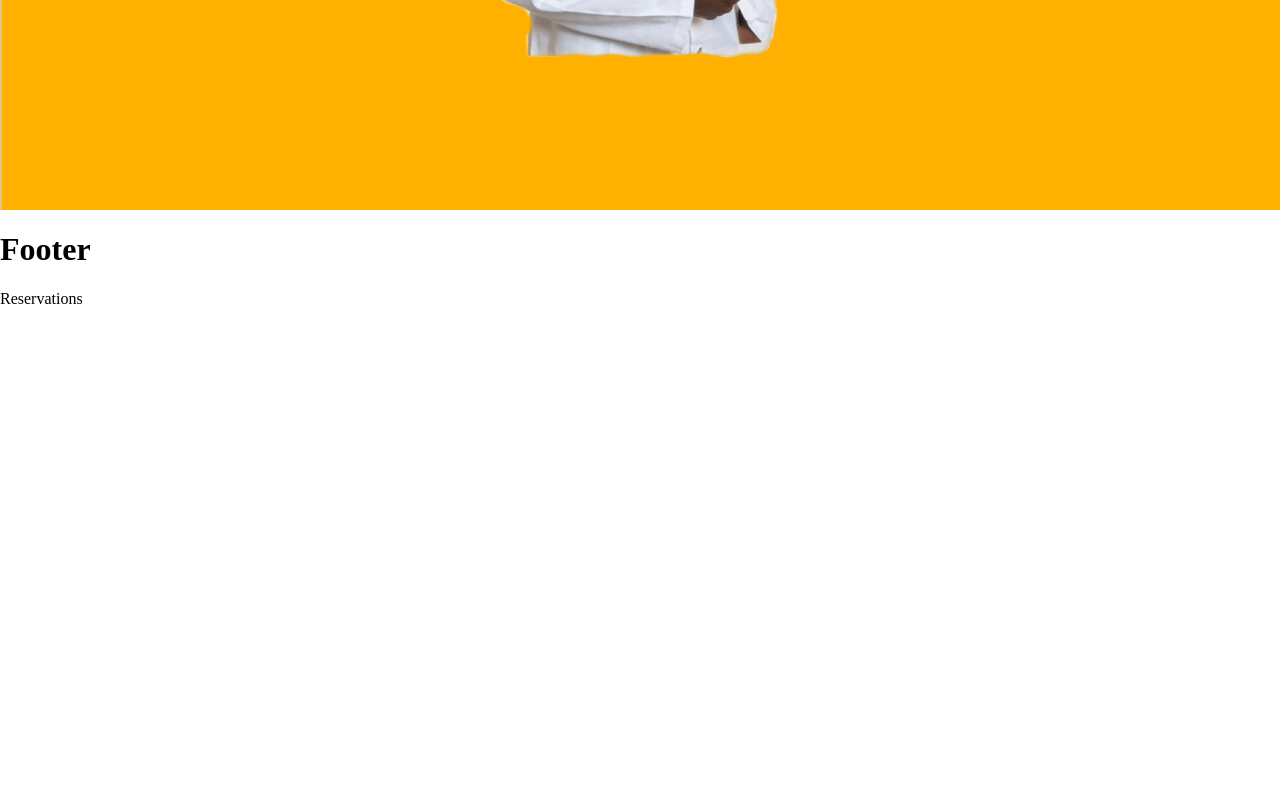
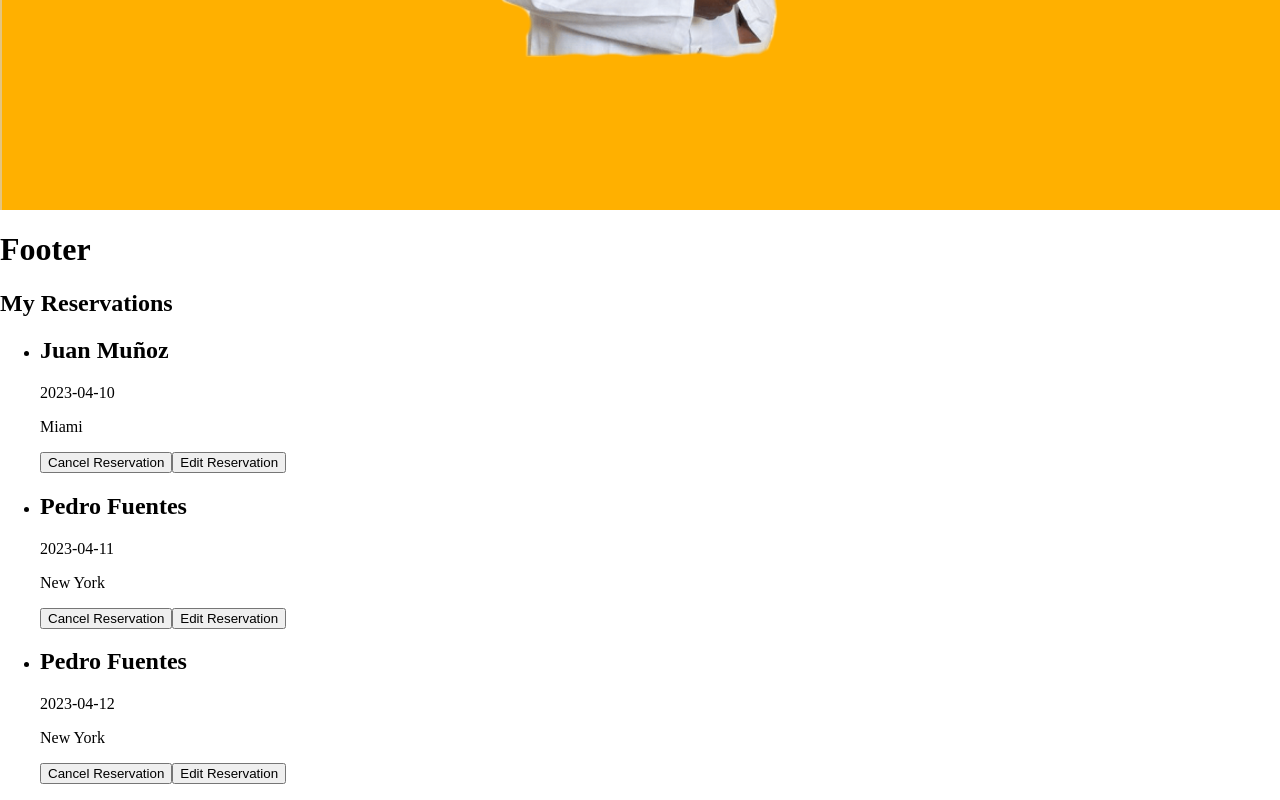
Before and after one commit to emmanuellmhango/book-an-appointment, a React (Create React App) app: page /reservations in a window 1280 px wide. Shown: the part 590-1390 px from the top of the page. Before the commit the page ends 898 px from the top, so only its background shows below. Built offline with nearby package versions, Linux system fonts and the light colour scheme.

Commit message:
Add Reservation component and Reservations page

```diff
--- a/package.json
+++ b/package.json
@@ -6,9 +6,10 @@
     "@testing-library/jest-dom": "^5.16.5",
     "@testing-library/react": "^13.4.0",
     "@testing-library/user-event": "^13.5.0",
+    "prop-types": "^15.8.1",
     "react": "^18.2.0",
     "react-dom": "^18.2.0",
-    "react-router-dom": "^6.6.1",
+    "react-router-dom": "^6.10.0",
     "react-scripts": "5.0.1",
     "web-vitals": "^2.1.4"
   },
--- /dev/null
+++ b/src/components/Reservation.js
@@ -0,0 +1,37 @@
+import React from 'react';
+import PropTypes from 'prop-types';
+
+const Reservation = ({ reservation, doctorsList }) => {
+  const doctor = doctorsList.find((doctor) => doctor.id === reservation.doctor_id);
+
+  return (
+    <li>
+      <h2>{doctor.name}</h2>
+      <p>{reservation.date}</p>
+      <p>{reservation.city}</p>
+      <button type="button">Cancel Reservation</button>
+      <button type="button">Edit Reservation</button>
+    </li>
+  );
+};
+
+Reservation.propTypes = {
+  reservation: PropTypes.shape({
+    id: PropTypes.number.isRequired,
+    user_id: PropTypes.number.isRequired,
+    doctor_id: PropTypes.number.isRequired,
+    date: PropTypes.string.isRequired,
+    city: PropTypes.string.isRequired,
+  }).isRequired,
+  doctorsList: PropTypes.arrayOf(PropTypes.shape({
+    id: PropTypes.number.isRequired,
+    name: PropTypes.string.isRequired,
+    specialization: PropTypes.string.isRequired,
+    city: PropTypes.string.isRequired,
+    fee: PropTypes.number.isRequired,
+    photo: PropTypes.string.isRequired,
+    experience: PropTypes.number.isRequired,
+  })).isRequired,
+};
+
+export default Reservation;
--- a/src/pages/Reservations.js
+++ b/src/pages/Reservations.js
@@ -1,3 +1,66 @@
-const Reservations = () => <div>Reservations</div>;
+import React from 'react';
+import Reservation from '../components/Reservation';
+
+const Reservations = () => {
+  const reservationsList = [
+    {
+      id: 1,
+      user_id: 1,
+      doctor_id: 1,
+      date: '2023-04-10',
+      city: 'Miami',
+    },
+    {
+      id: 2,
+      user_id: 1,
+      doctor_id: 2,
+      date: '2023-04-11',
+      city: 'New York',
+    },
+    {
+      id: 3,
+      user_id: 1,
+      doctor_id: 2,
+      date: '2023-04-12',
+      city: 'New York',
+    },
+  ];
+
+  const doctorsList = [
+    {
+      id: 1,
+      name: 'Juan Muñoz',
+      specialization: 'Pediatrics',
+      city: 'Miami',
+      fee: 200,
+      photo: 'https://st2.depositphotos.com/1743476/5738/i/950/depositphotos_57385697-stock-photo-confident-mature-doctor.jpg',
+      experience: 20,
+    },
+    {
+      id: 2,
+      name: 'Pedro Fuentes',
+      specialization: 'Pediatrics',
+      city: 'New York',
+      fee: 200,
+      photo: 'https://st2.depositphotos.com/1743476/5738/i/950/depositphotos_57385697-stock-photo-confident-mature-doctor.jpg',
+      experience: 10,
+    },
+  ];
+
+  return (
+    <section>
+      <h1>My Reservations</h1>
+      <ul>
+        {reservationsList.map((reservation) => (
+          <Reservation
+            key={reservation.id}
+            reservation={reservation}
+            doctorsList={doctorsList}
+          />
+        ))}
+      </ul>
+    </section>
+  );
+};
 
 export default Reservations;
```
Also changed, not shown: 1 other file (tests, documents, lock files or other folders).
